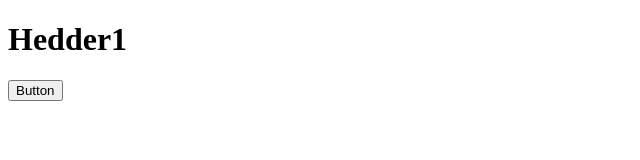
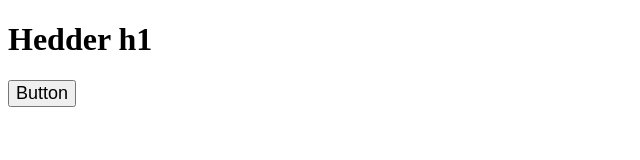
Before and after one commit to EvgenyFenko/test-project-for-percy, a plain HTML site: page index.html in a window 1280 px wide. Shown: the full height of the page, 0-640 px from the left. Drawn offline with Linux system fonts and the light colour scheme.

Commit message:
update button style

```diff
--- a/index.html
+++ b/index.html
@@ -8,7 +8,7 @@
   <title>Percy test</title>
 </head>
 <body>
-    <h1>Hedder1</h1>
-    <button>Button</button>
+    <h1>Hedder h1</h1>
+    <button style="font-size: large;">Button</button>
 </body>
 </html>
```
